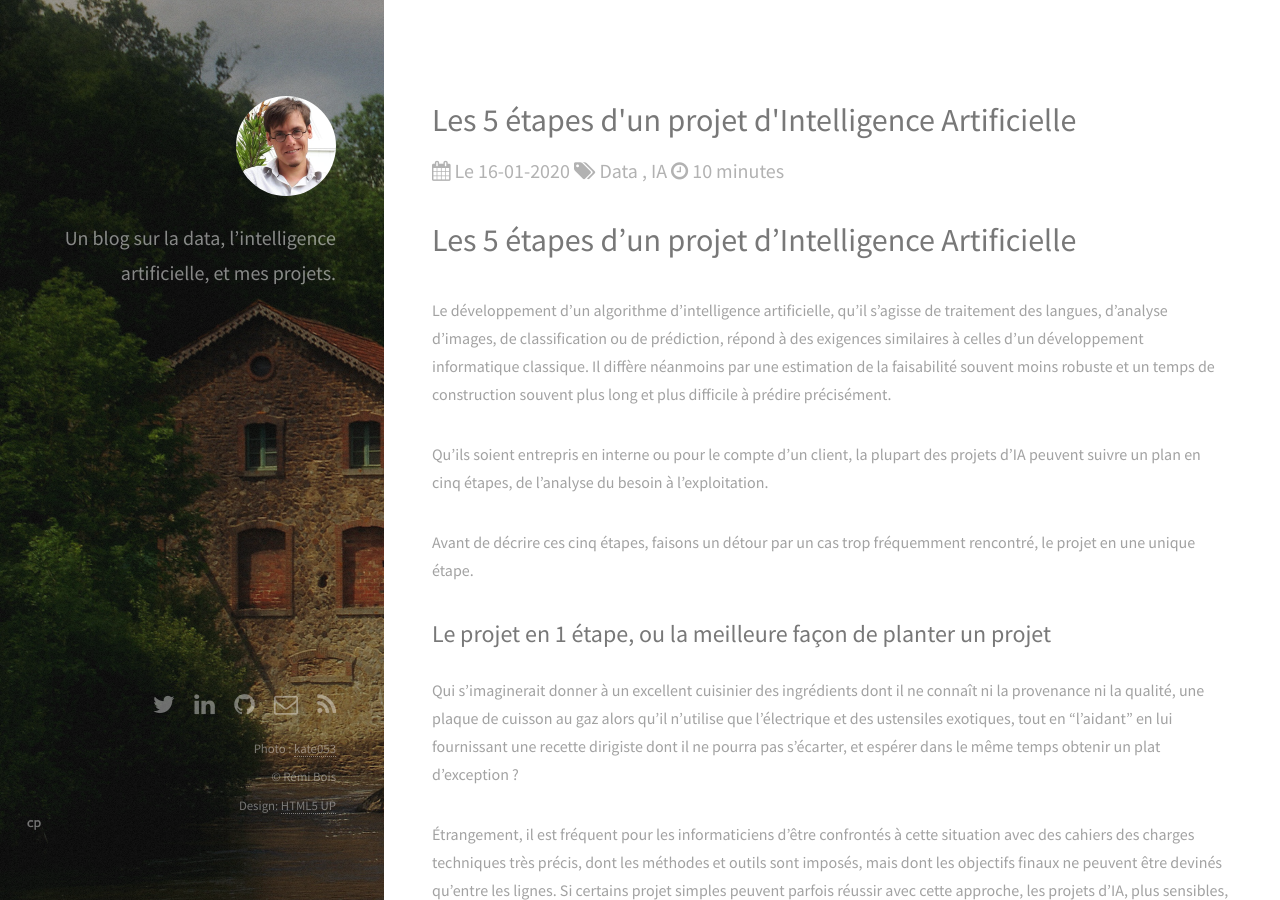
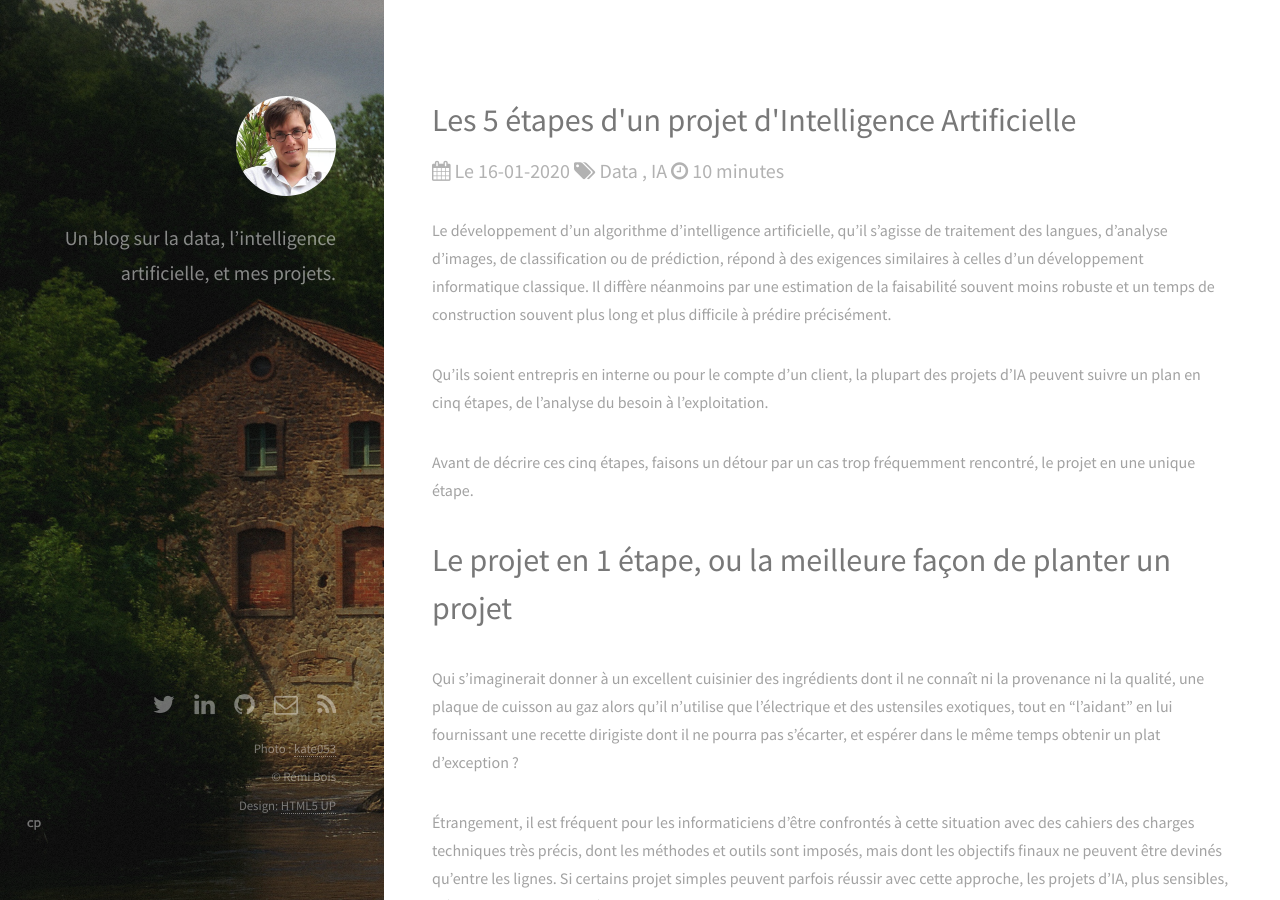
Before and after one commit to sildar/ledatablog, a Jekyll site: the page built from _posts/2020-01-16-5-etapes-projet-data.md, in a window 1280 px wide and 900 px high. Built offline with Jekyll 4.4.1, drawn with Linux system fonts in a browser that asks for light colours.

Commit message:
Better titles

```diff
--- a/_posts/2020-01-16-5-etapes-projet-data.md
+++ b/_posts/2020-01-16-5-etapes-projet-data.md
@@ -8,8 +8,6 @@ closingthumb: 'cat05.jpg'
 closingthumbdesc: "Un projet bien préparé est un projet serein... comme mon chat !"
 ---
 
-# Les 5 étapes d'un projet d'Intelligence Artificielle
-
 Le développement d'un algorithme d'intelligence artificielle, qu'il s'agisse de traitement des langues, d'analyse d'images, de classification ou de prédiction, répond à des exigences similaires à celles d'un développement informatique classique.
 Il diffère néanmoins par une estimation de la faisabilité souvent moins robuste et un temps de construction souvent plus long et plus difficile à prédire précisément.
 
@@ -17,7 +15,7 @@ Qu'ils soient entrepris en interne ou pour le compte d'un client, la plupart des
 
 Avant de décrire ces cinq étapes, faisons un détour par un cas trop fréquemment rencontré, le projet en une unique étape.
 
-## Le projet en 1 étape, ou la meilleure façon de planter un projet
+# Le projet en 1 étape, ou la meilleure façon de planter un projet
 
 Qui s'imaginerait donner à un excellent cuisinier des ingrédients dont il ne connaît ni la provenance ni la qualité, une plaque de cuisson au gaz alors qu'il n'utilise que l'électrique et des ustensiles exotiques, tout en "l'aidant" en lui fournissant une recette dirigiste dont il ne pourra pas s'écarter, et espérer dans le même temps obtenir un plat d'exception ?
 
@@ -32,7 +30,7 @@ Les projets d'Intelligences Artificielles sont encore plus sensibles à ce besoi
 Le projet en 1 étape n'aboutit que rarement. Parfois l'approche choisie ne fonctionnera pas, sans que personne ne comprenne vraiment pourquoi ("normalement ça aurait dû fonctionner"). Parfois, malgré de bons résultats, l'IA ne sera pas utilisée ("la solution temporaire mise en place le temps que le projet aboutisse est finalement peu coûteuse et efficace"). Pire, parfois elle sera utilisée malgré des biais non identifiés, une performance mal évaluée, menant à la fois à un effet déceptif sur les technologies employées ("L'IA c'est du vent") et à un risque important (utilisation contre-productive).
 
 
-## Les 5 étapes d'un projet réussi
+# Les 5 étapes d'un projet réussi
 
 Si un projet peut généralement être résumé à trois étapes : étude, construction et exploitation, on se propose ici de le découper en cinq : analyse du besoin, analyse et préparation des données, construction d'une baseline, construction et évaluation de l'algorithme, et enfin bilans et clôture.
 
@@ -40,7 +38,7 @@ Si un projet peut généralement être résumé à trois étapes : étude, const
 
 Ces étapes sont conçues pour permettre une sortie "sans regrets" à la fin de chacune d'entre elle, dans l'objectif de minimiser les pertes en cas d'échec et de pouvoir capitaliser sur l'expérience acquise en cas de succès.
 
-### 1. Analyser le besoin
+## 1. Analyser le besoin
 
 Comme pour tout projet, l'étape d'analyse est très souvent la plus négligée, alors qu'il s'agit de l'étape la plus critique. Bien comprendre un problème, c'est déjà le résoudre à moitié.
 
@@ -50,7 +48,7 @@ C'est enfin la définition de métriques claires sur lesquelles le succès ou l'
 
 Ce n'est qu'à l'issue de cette étape que sont réalisables les estimations de faisabilité et de temps nécessaire au projet. L'ensemble des informations récoltées à cette étape doit faire l'objet d'un rapport listant notamment les livrables attendus et les risques anticipés.
 
-### 2. Préparer les données
+## 2. Préparer les données
 
 Il est très fréquent que la qualité et le volume de données disponibles soient surestimés par les donneurs d'ordre.
 L'étape de préparation des données, indispensable de toute manière pour chaque projet data, est l'occasion de vérifier l'essentiel des prérequis exposés dans l'expression de besoin.
@@ -71,7 +69,7 @@ L'analyse des données doit venir confronter les attendus de l'expression de bes
 
 Un bon moyen pour ne pas abandonner trop tôt un projet pour lequel des incertitudes planent consiste à constuire une baseline, un premier algorithme simpliste développé en quelques jours, qui permette de lever la plupart des craintes soulevées lors de la préparation des données. C'est d'ailleurs une étape qu'il est bon d'inclure dans tout projet d'IA.
 
-### 3. Construire une baseline
+## 3. Construire une baseline
 
 Construire une baseline correspond à mettre en place un algorithme simple développé en quelques jours dont l'objectif est de vérifier d'une part la faisabilité globale du projet, et d'autre part à lever une partie des biais des données qui ont pu être identifiés plus tôt.
 Il permet également de s'assurer que les données ont été correctement préparées et qu'elles sont suffisantes.
@@ -93,7 +91,7 @@ Enfin, le dernier cas est celui que l'on espère, qui conforte l'idée que le pr
 Dans tous les cas, cette étape est l'occasion de mettre à jour le rapport d'analyse des données.
 
 
-### 4. Développer l'algorithme et l'évaluer
+## 4. Développer l'algorithme et l'évaluer
 
 Il s'agit ici de la partie réellement intéressante pour le développeur d'intelligence artificielle. À cette étape, la plupart des craintes ont pu être levées, et la seule incertitude restante est la marge de progression entre la baseline et l'algorithme d'intelligence artificielle.
 Cette étape peut représenter un temps conséquent d'autant plus qu'elle doit contenir une phase n'analyse précise des résultats montrant les forces et les faiblesses du système mis en place.
@@ -101,7 +99,7 @@ Cette étape peut représenter un temps conséquent d'autant plus qu'elle doit c
 Elle aboutie à la rédaction d'un rapport technique, plus ou moins exhaustif selon les attentes.
 
 
-### 5. Rédiger un bilan
+## 5. Rédiger un bilan
 
 Cette dernière étape, comme la première, est souvent trop négligée.
 Or, un algorithme qui fonctionne parfaitement à la livraison peut tout à fait dériver peu à peu et baisser progressivement en performance.
@@ -114,7 +112,7 @@ Comment la solution sera-t-elle utilisée, sous quelles contraintes ?
 La documentation techique, bien qu'utile, est beaucoup moins sensible : son absence n'entraînera que des délais de mise à jour plus longs tandis que l'absence de documentation fonctionnelle risque de conduire la mise à jour à tomber dans les pièges soigneusement évités lors du projet initial.
 
 
-## Conclusion
+# Conclusion
 
 Les projets visant à construire une intelligence artificielle sont souvent risqués : les résultats sont incertains, la qualité des données quasi-systématiquement surestimée, les besoins pas toujours correctement définis.
 Avoir une planification robuste avec des étapes permettant des sorties prématurées du projet, des opportunités de rediscuter les besoins et de lever progressivement les risques identifiés permet d'éviter tout un tas d'écueils, sans mentionner la sérénité associée.
```
